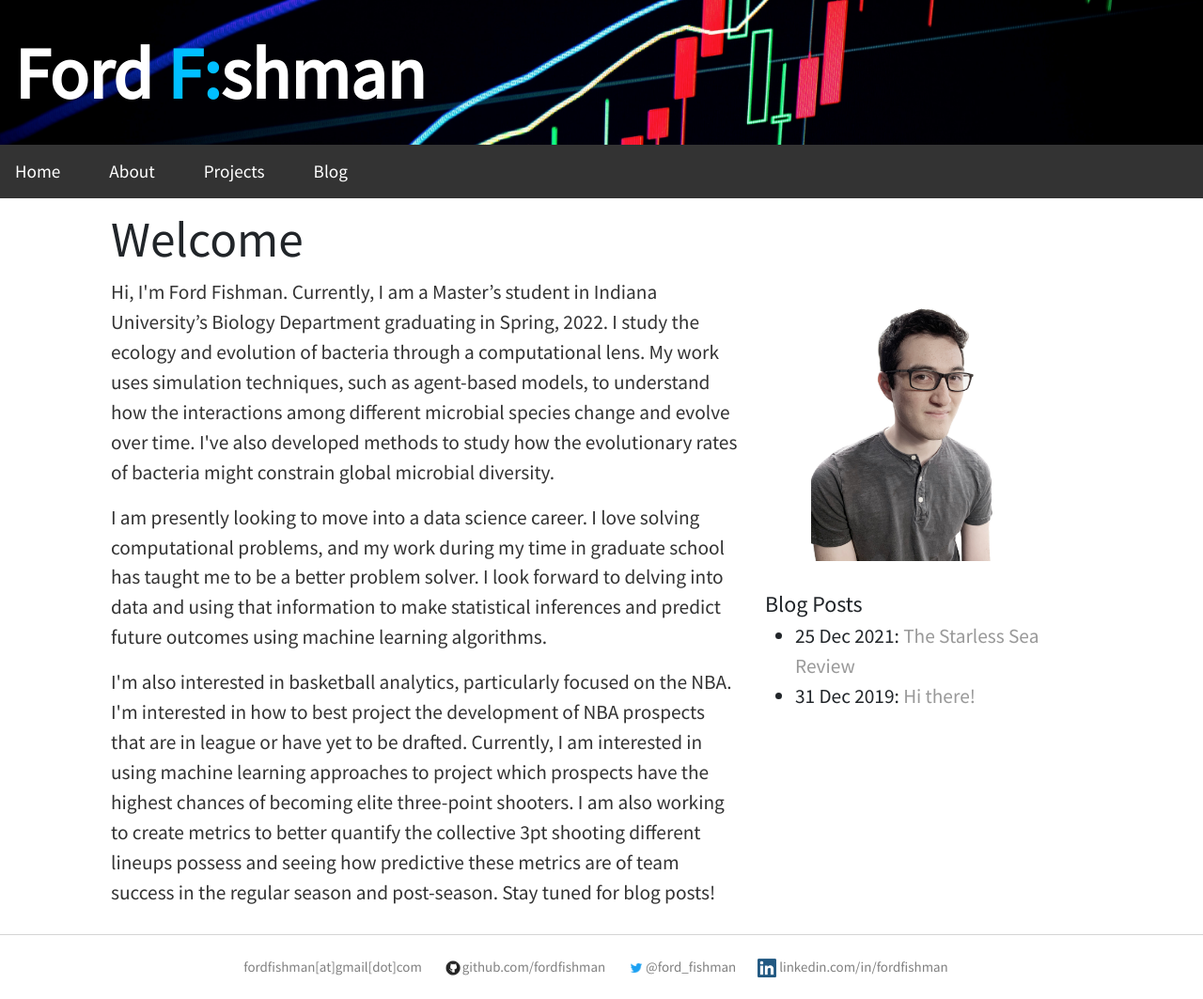
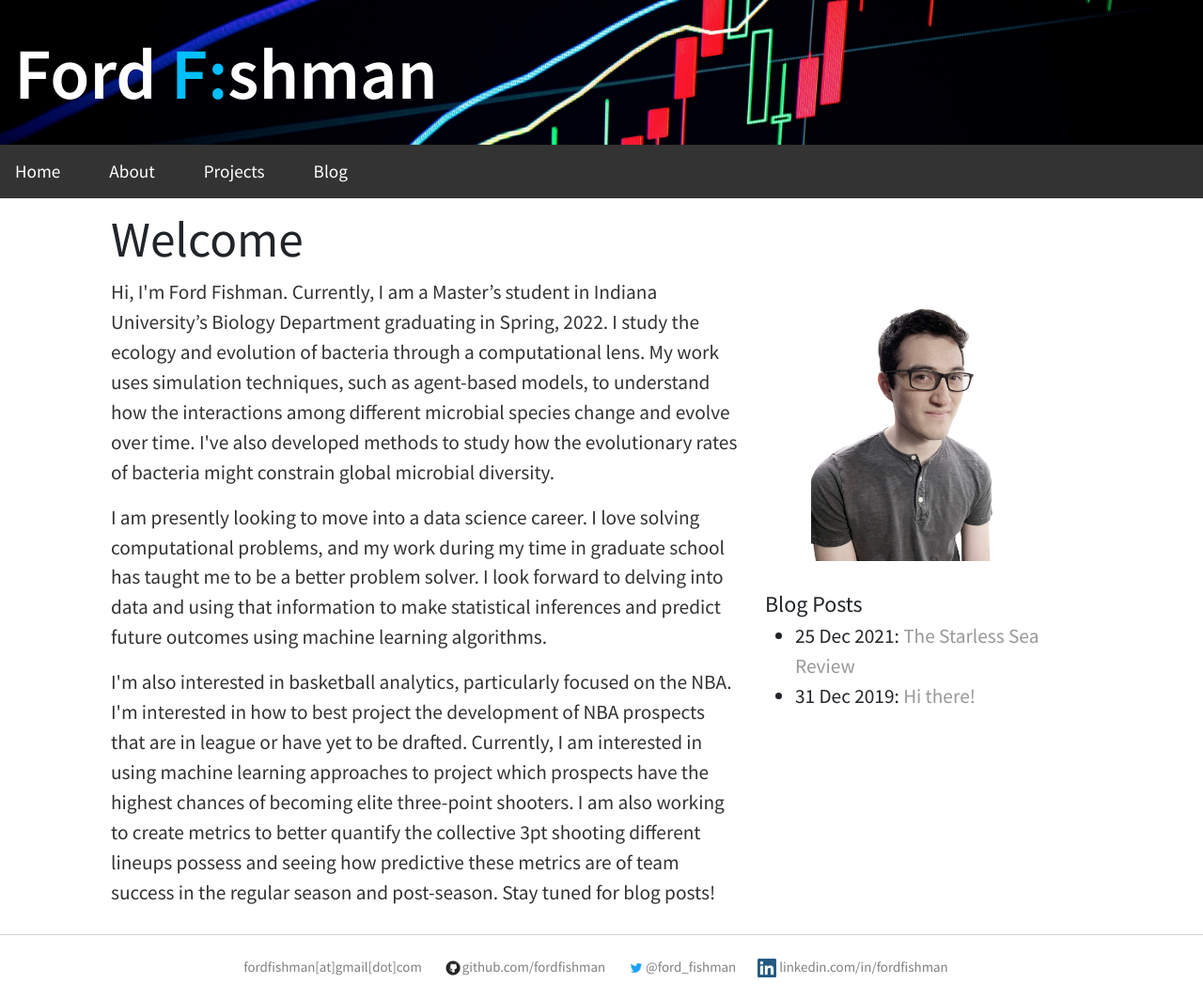
Before and after one commit to fordfishman/fordfishman.github.io, a Jekyll site: the page built from index.html, in a window 1280 px wide. Shown: the whole page at 94% size. Built offline with Jekyll 4.4.1, drawn with Linux system fonts in a browser that asks for light colours.

Commit message:
bold fonts work on safari

```diff
--- a/_layouts/default.html
+++ b/_layouts/default.html
@@ -7,7 +7,9 @@
     <!-- Mobile friendly element -->
     <meta name="viewport" content="width=device-width, initial-scale=1.0">
     <!-- link to stylesheets -->
-    <link href="https://fonts.googleapis.com/css?family=Source+Sans+Pro" rel="stylesheet" type="text/css">
+    <link rel="preconnect" href="https://fonts.googleapis.com">
+    <link rel="preconnect" href="https://fonts.gstatic.com" crossorigin>
+    <link href="https://fonts.googleapis.com/css2?family=Source+Sans+Pro:ital,wght@0,400;0,600;1,400&display=swap" rel="stylesheet">
     <link rel="stylesheet" type="text/css" href="/css/bootstrap.min.css">
     <link rel="stylesheet" type="text/css" href="/css/main.css">
     <!-- Favicon -->
```
